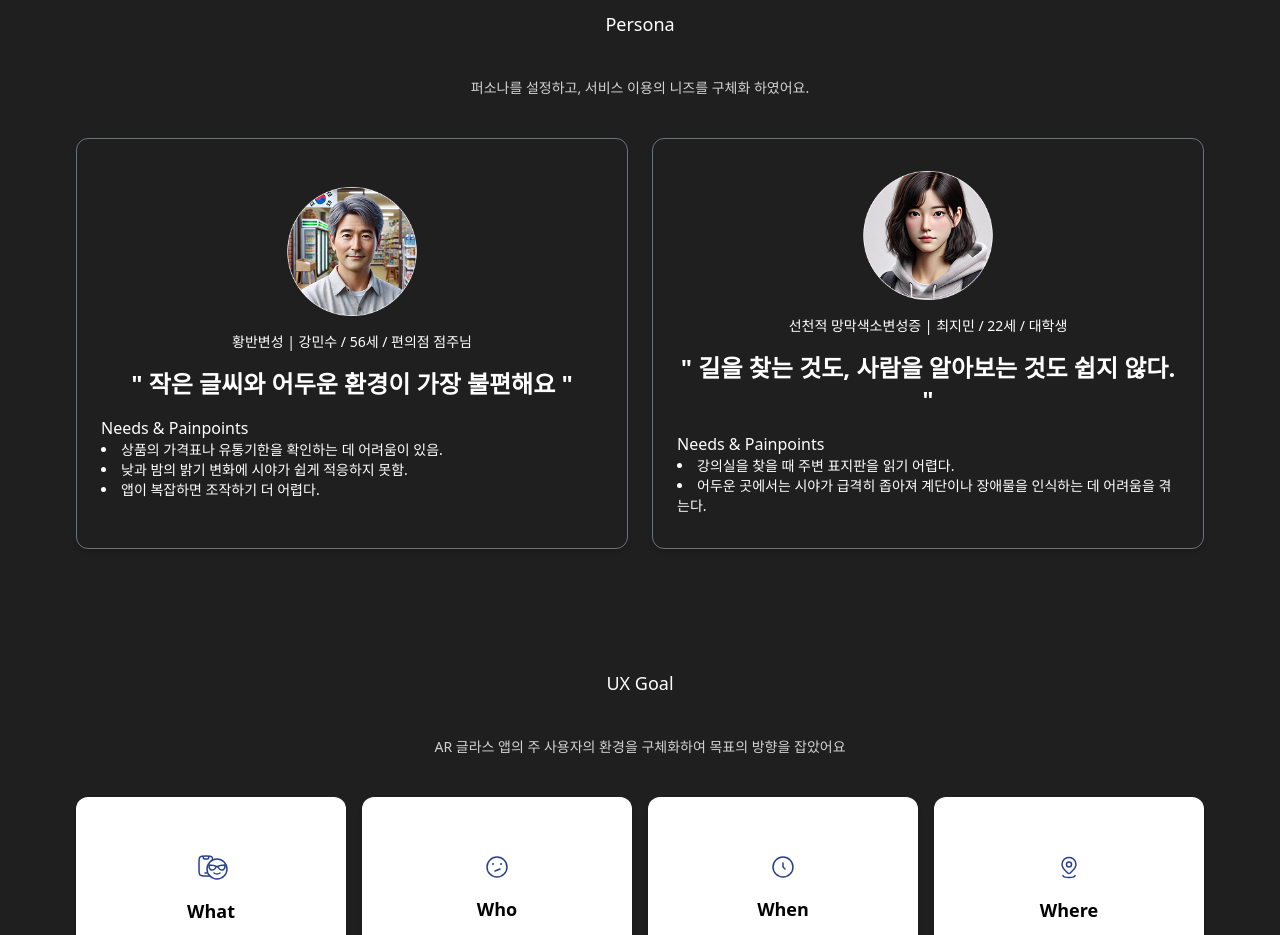
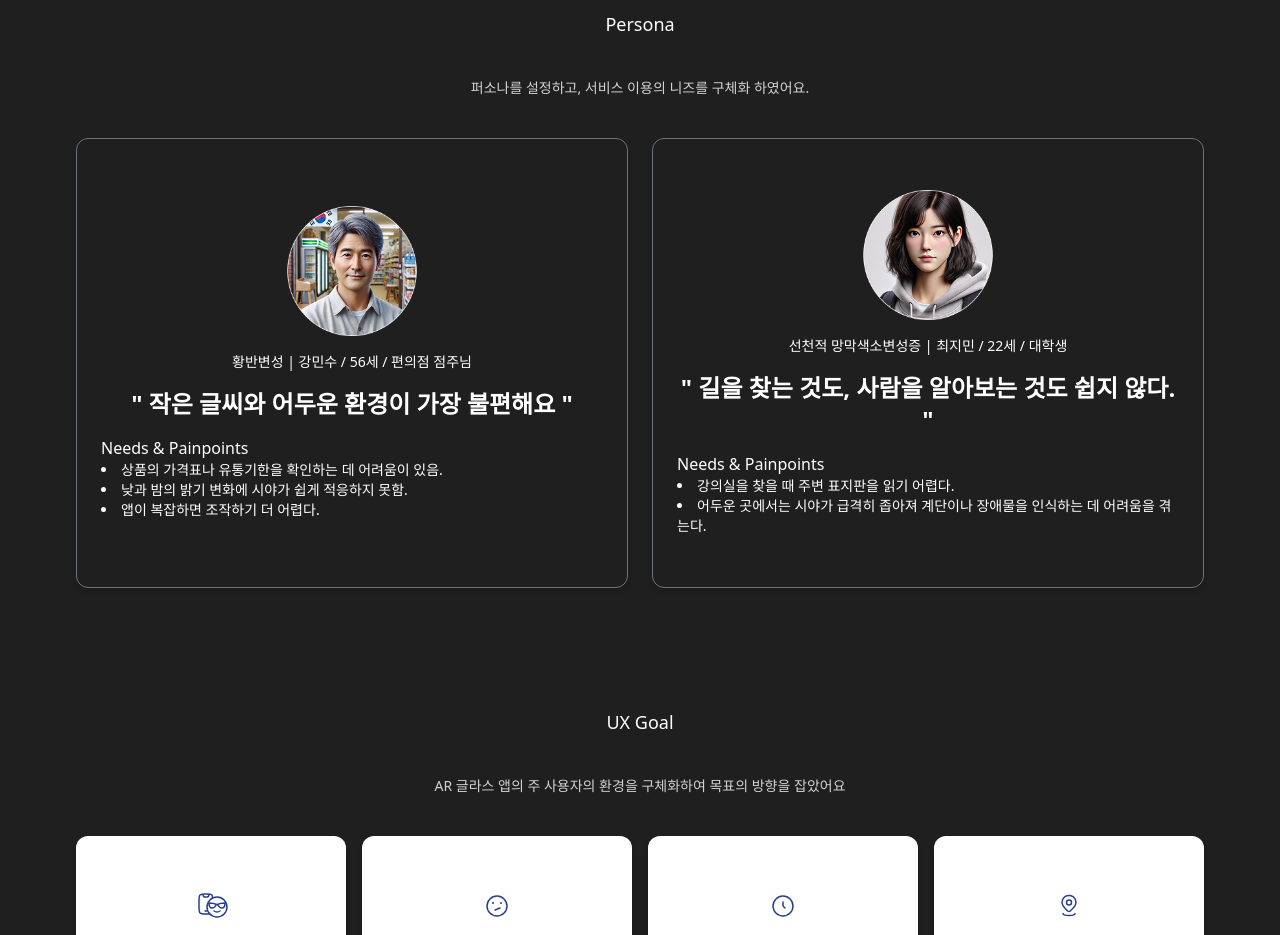
Before and after one commit to hyebinkimsdf/portfolio, a React (Vite) app: page /eyecane in a window 1280 px wide. Shown: the part 2020-2955 px from the top of the page. Built offline with nearby package versions, Linux system fonts and the light colour scheme.

Commit message:
design: 페르소나 최소 높이 수정

```diff
--- a/src/compoments/eyecane/EyeBackground.tsx
+++ b/src/compoments/eyecane/EyeBackground.tsx
@@ -218,7 +218,7 @@ export function EyeBackground(): React.ReactElement {
           {personas.map((persona, index) => (
             <div
               key={persona.desc}
-              className={`w-full min-h-[400px] border-gray-500 border rounded-xl flex flex-col items-center justify-center px-6 py-8 gap-4 shadow-md transition-all duration-700 delay-${
+              className={`w-full min-h-[450px] border-gray-500 border rounded-xl flex flex-col items-center justify-center px-6 py-8 gap-4 shadow-md transition-all duration-700 delay-${
                 index * 200 + 300
               } ${
                 isSectionVisible("persona-section")
```
Also changed, not shown: src/pages/Eyecane.tsx (+0 -8 lines).
